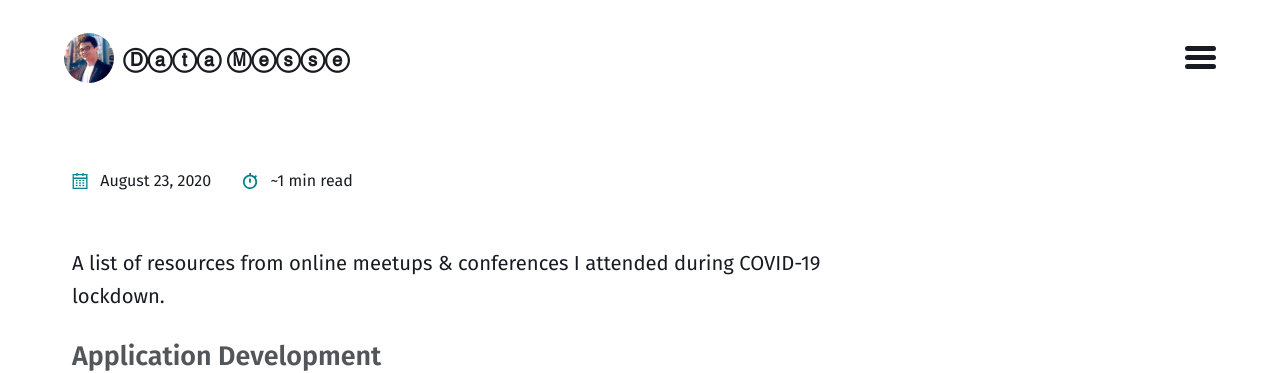
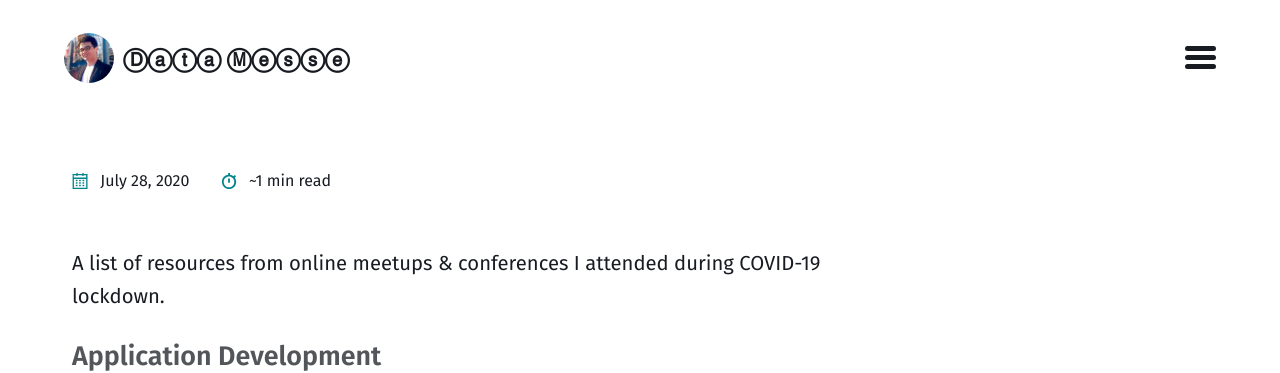
Before and after one commit to datamesse/blog, a Jekyll site: the page built from _posts/2020-07-28-resources-from-online-meetups.markdown, in a window 1280 px wide. Shown: the top 373 px of the page. Built offline with Jekyll 4.4.1, drawn with Linux system fonts in a browser that asks for light colours.

Commit message:
Amend blog dates

```diff
--- a/_posts/2020-08-23-resources-from-online-meetups.markdown
+++ b/_posts/2020-07-28-resources-from-online-meetups.markdown
@@ -2,7 +2,7 @@
 author: Ⓓⓐⓣⓐ Ⓜⓔⓢⓢⓔ
 layout: post
 title: Resources from online meetups
-date: 2020-08-23 19:00:00 +1000
+date: 2020-07-28 19:00:00 +1000
 description: Attending a large number of online meetups and conferences during COVID-19 lockdown, this is a list of the interesting and useful projects and tutorials. # Add post description (optional)
 img: how-to-start.jpg # Add image post (optional)
 tags: [Projects, Lockdown] # add tag
--- a/_posts/2020-08-16-linkedin-learning-javascript.markdown
+++ b/_posts/2020-08-23-linkedin-learning-javascript.markdown
@@ -1,7 +1,7 @@
 ---
 layout: 2020-08-16-post-linkedin-learning-javascript-essential-training
 title: JavaScript Typing Speed Tester
-date: 2020-08-16 18:11:00 +1000
+date: 2020-08-23 11:42:00 +1000
 description: A typing speed tester exercise from LinkedIn Learning course JavaScript Essential Training by Morten Rand-Hendriksen. # Add post description (optional)
 img: # Add image post (optional)
 tags: [JavaScript, Lockdown, LinkedIn Learning] # add tag
```
